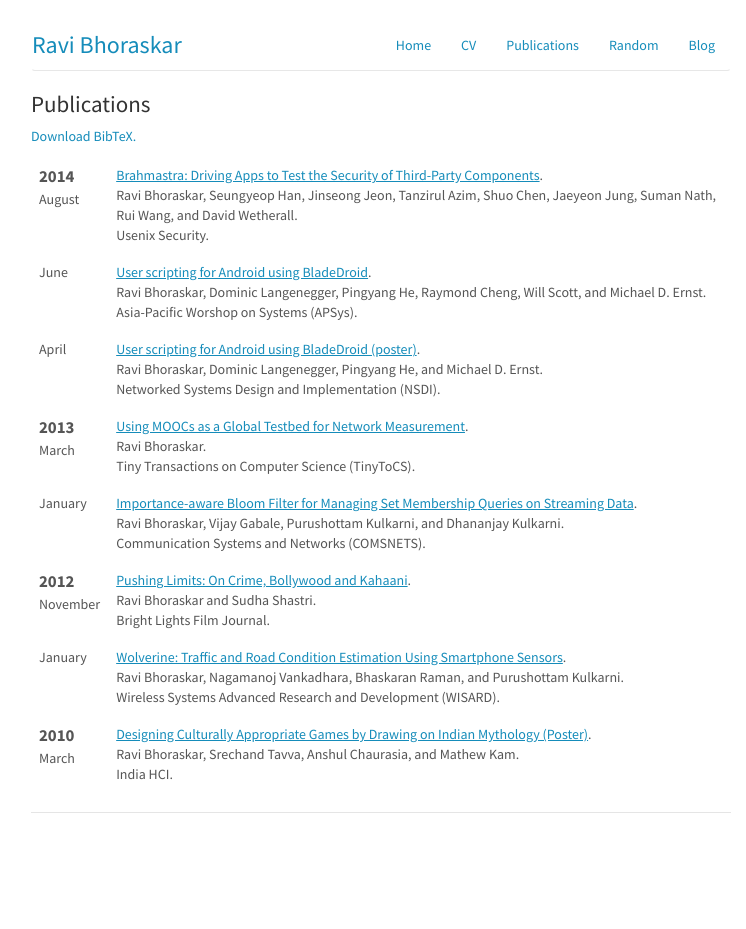
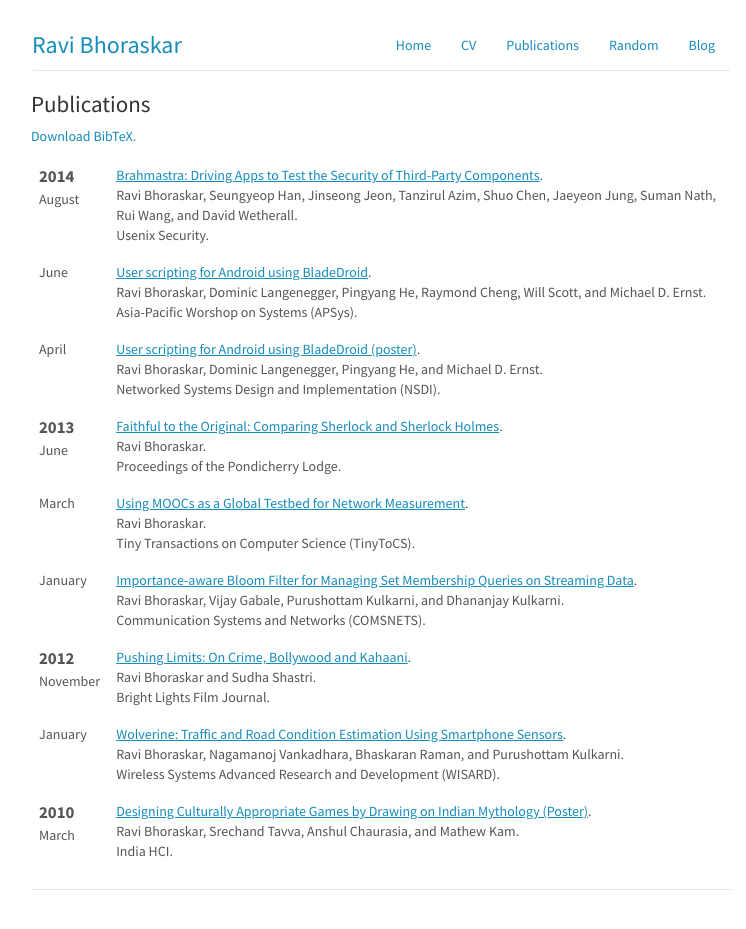
Before and after one commit to ravibhoraskar/ravibhoraskar.github.io, a Jekyll site: the page built from publications.html, in a window 1280 px wide. Shown: the whole page, without its empty margins (259-1005 px from the left). Built offline with Jekyll 4.4.1, drawn with Linux system fonts in a browser that asks for light colours; Markdown is read by kramdown in place of the engine named in the settings; before the commit the page ends 900 px from its top, so only the background shows below that.

Commit message:
Sherlock added to pubs

```diff
--- a/_includes/pubs.html
+++ b/_includes/pubs.html
@@ -67,6 +67,26 @@
 			<span class="date">
 
 				<big><strong>2013</strong></big><br />
+
+				June
+			</span>
+		</td>
+		<td class="publication">
+			<span class="pubtitle">
+				<a href="http://blogbloggityblog.wordpress.com/2012/03/03/faithful-to-the-original-comparing-sherlock-and-sherlock-holmes/">Faithful to the Original: Comparing Sherlock and Sherlock Holmes</a>.
+			</span><br />
+			<span class="authors">
+				Ravi Bhoraskar.
+			</span><br />
+			<span class="venuetype"></span><span class="venue">Proceedings of the Pondicherry Lodge</span>.
+			<br />
+			<span class="links">
+			</span>
+		</td>
+	</tr>
+	<tr>
+		<td>
+			<span class="date">
 
 				March
 			</span>
```
Also changed, not shown: bib/pubs.bib (+10 -0 lines).
